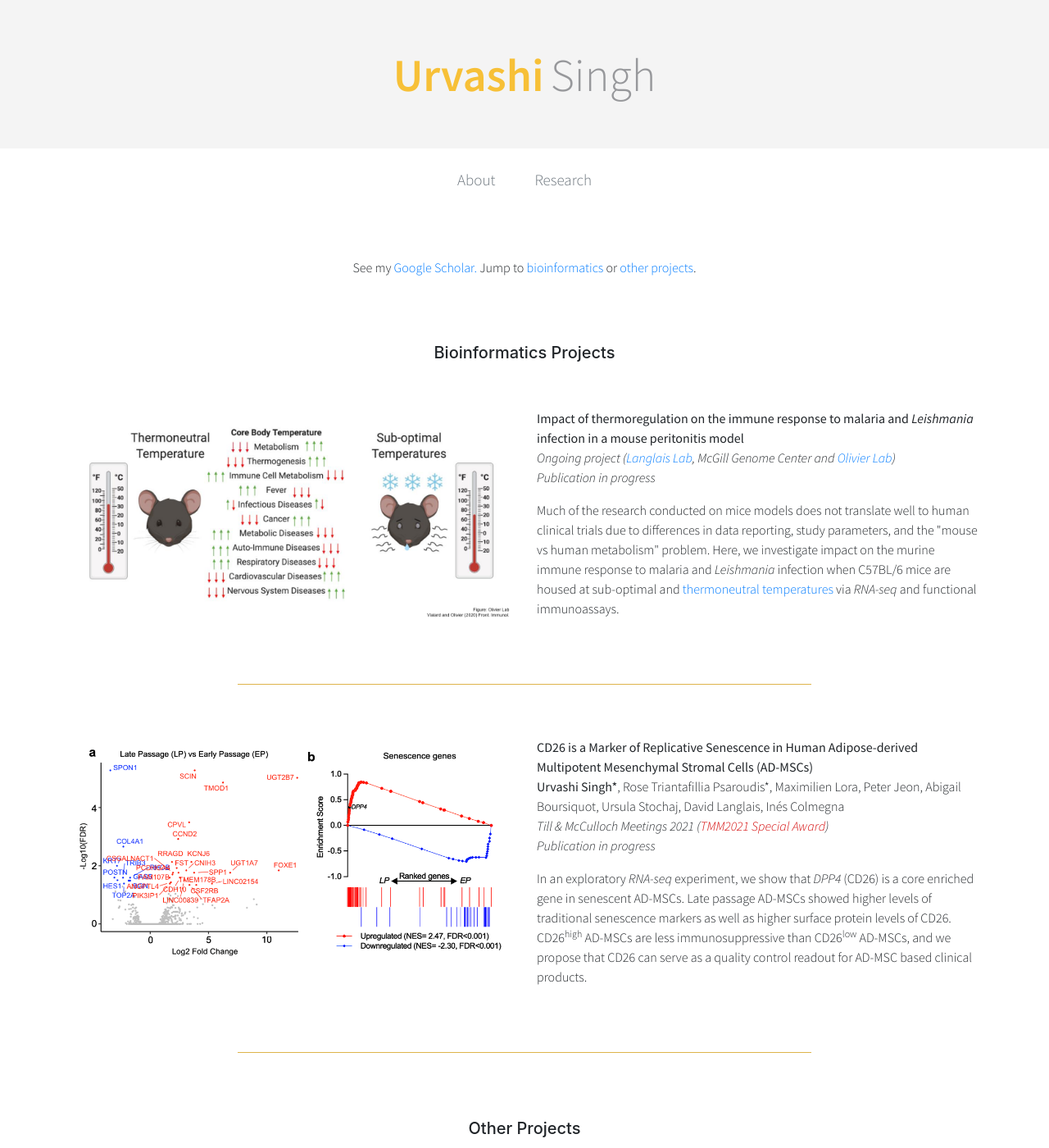
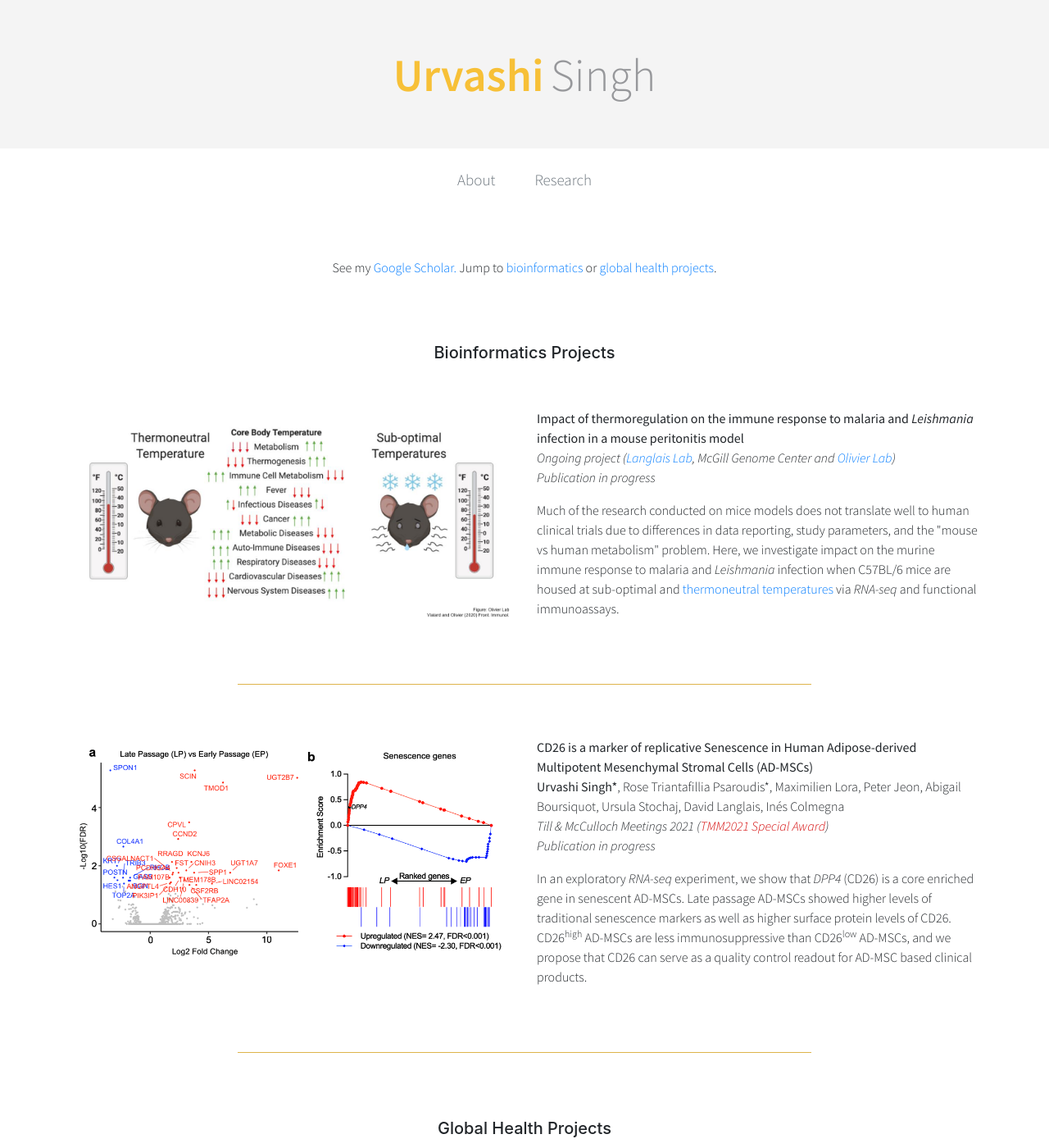
Before and after one commit to urvashi-s/urvashi-s.github.io, a Jekyll site: the page built from research.md, in a window 1280 px wide and 1400 px high. Shown: the whole window at 82% size. Built offline with Jekyll 4.4.1, drawn with Linux system fonts in a browser that asks for light colours; nearby versions of some CDN libraries.

Commit message:
minor fixes

```diff
--- a/research.md
+++ b/research.md
@@ -5,7 +5,7 @@ title: "Research"
 
 <div class="container">
     <!--<div class="mx-auto" style="width: 800px;"> -->
-    <p class="text-center">See my <a class="a-link" href="https://scholar.google.com/citations?user=ad518uQAAAAJ&hl=en" target="_blank">Google Scholar. </a> Jump to <a class="a-link" href="#bioinformatics-projects"> bioinformatics</a> or <a class="a-link" href="#other-projects">other projects</a>.</p>
+    <p class="text-center">See my <a class="a-link" href="https://scholar.google.com/citations?user=ad518uQAAAAJ&hl=en" target="_blank">Google Scholar. </a> Jump to <a class="a-link" href="#bioinformatics-projects"> bioinformatics</a> or <a class="a-link" href="#global-health-projects">global health projects</a>.</p>
     <!--</div>-->
 </div>
 <br><br>
@@ -33,7 +33,7 @@ title: "Research"
     <img src="images/CD26_RNASeq_Figure.png" class="img-fluid">
     </div>
     <div class="col-md-6 my-5">
-        <p><b>CD26 is a Marker of Replicative Senescence in Human Adipose-derived Multipotent Mesenchymal Stromal Cells (AD-MSCs)</b> <br />
+        <p><b>CD26 is a marker of replicative Senescence in Human Adipose-derived Multipotent Mesenchymal Stromal Cells (AD-MSCs)</b> <br />
         <b>Urvashi Singh*</b>, Rose Triantafillia Psaroudis*, Maximilien Lora, Peter Jeon, Abigail Boursiquot, Ursula Stochaj, David Langlais, Inés Colmegna<br />
         <i>Till & McCulloch Meetings 2021 (<span style='color:#D30202'>TMM2021 Special Award</span>) </i><br />
         <i>Publication in progress</i></p>
@@ -45,7 +45,7 @@ title: "Research"
 <br><br>
 
 <div class="container">
-<h5 id="other-projects" class="page-heading">Other Projects</h5>
+<h5 id="global-health-projects" class="page-heading">Global Health Projects</h5>
 <br> <br>
 <div class="row">
     <div class="col-md-6 mb-5">
```
